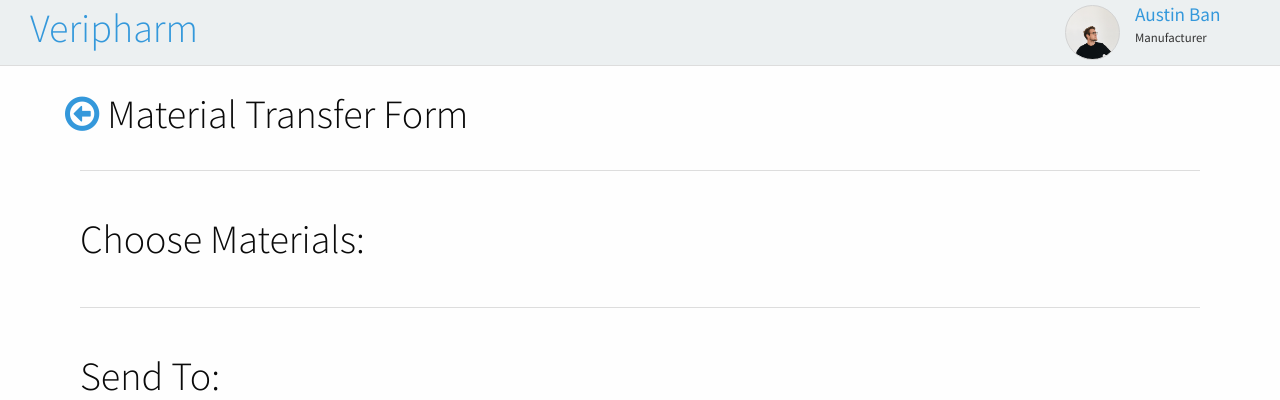
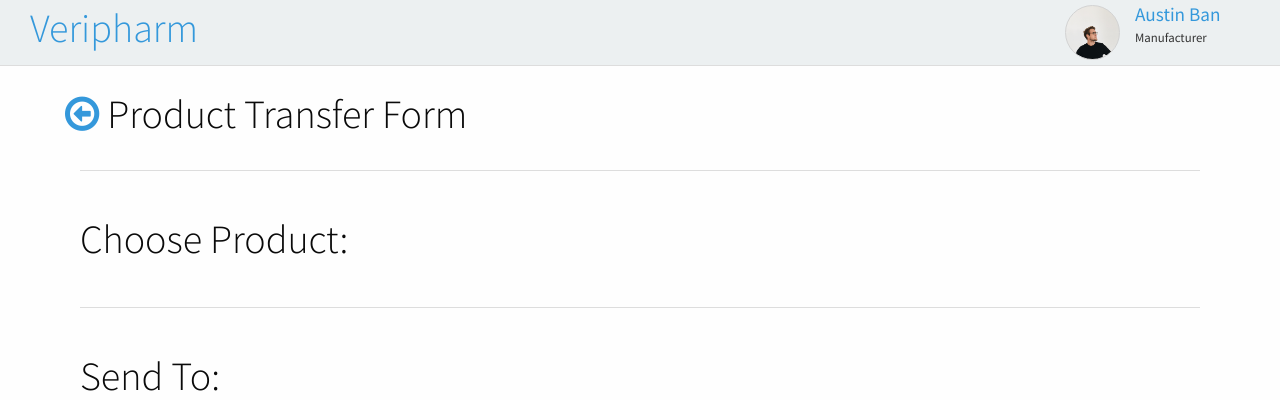
Before and after one commit to pooleja/drugtracker, a Node server app: template views/submit.ejs in a window 1280 px wide. Shown: the top 400 px of the page. Run offline with Node 20, Linux system fonts and the light colour scheme; the template is opened without the code that fills it, so the values that code supplies are empty; some libraries are stand-ins or nearby versions.

Commit message:
small change

```diff
--- a/views/submit.ejs
+++ b/views/submit.ejs
@@ -28,13 +28,13 @@
 		<div class="row wrapper">
       <div class="row">
 				<div class="small-12">
-					<h1><a href ="javascript:history.back()"><i class="fa fa-arrow-circle-o-left"> </i> </a> Material Transfer Form</h1>
+					<h1><a href ="javascript:history.back()"><i class="fa fa-arrow-circle-o-left"> </i> </a> Product Transfer Form</h1>
 				</div>
 			</div>
 			<hr>
 
 			<div class="inner-wrap">
-				<h1 class="pad-20">Choose Materials:</h1>
+				<h1 class="pad-20">Choose Product:</h1>
 				<div class="control-group">
 					<% for(var i=0; i < materials.length; i++) { %>
 						<label class="control control--checkbox" name="sourceMaterials" value="<%= materials[i]._id %>"><%= materials[i].name %>
```
